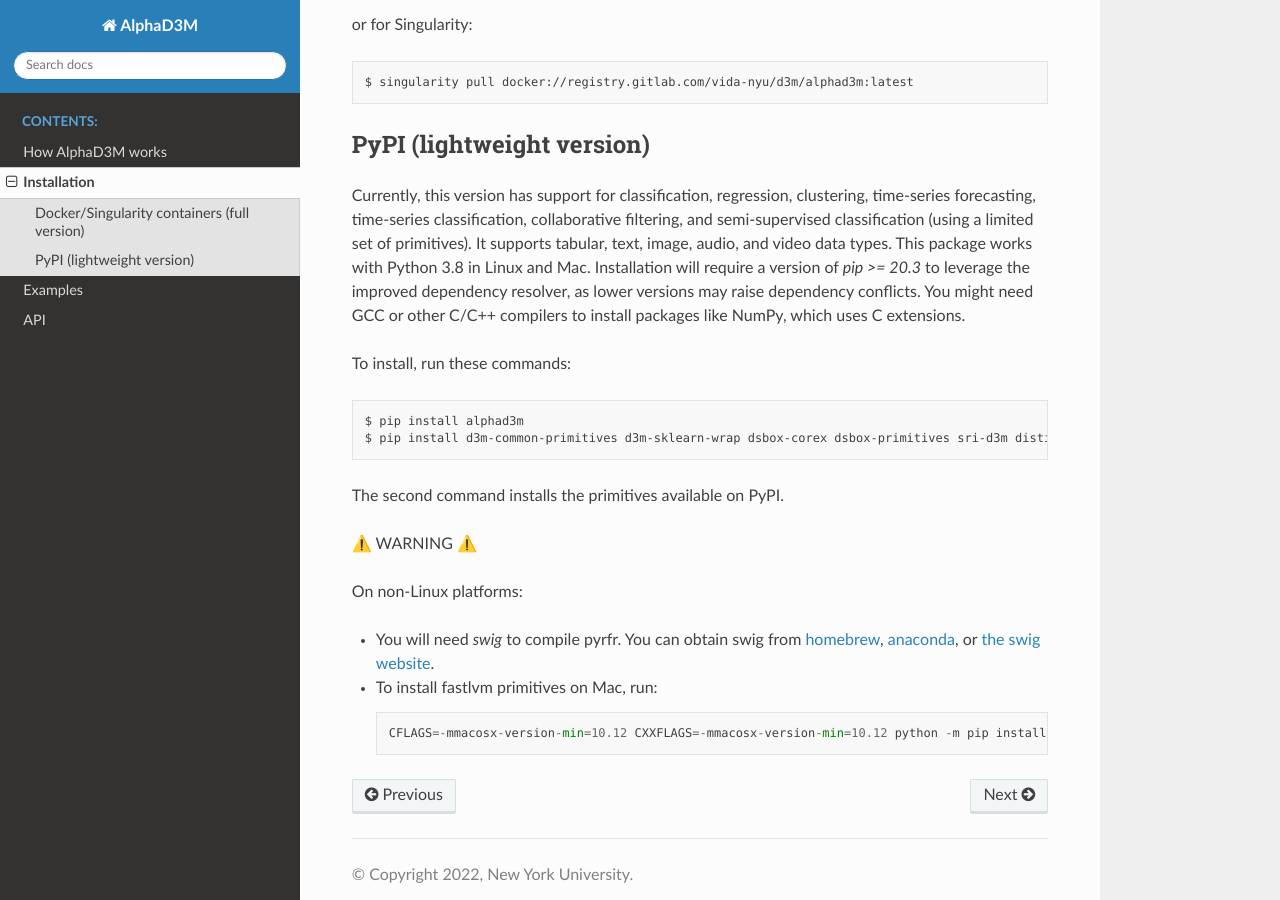
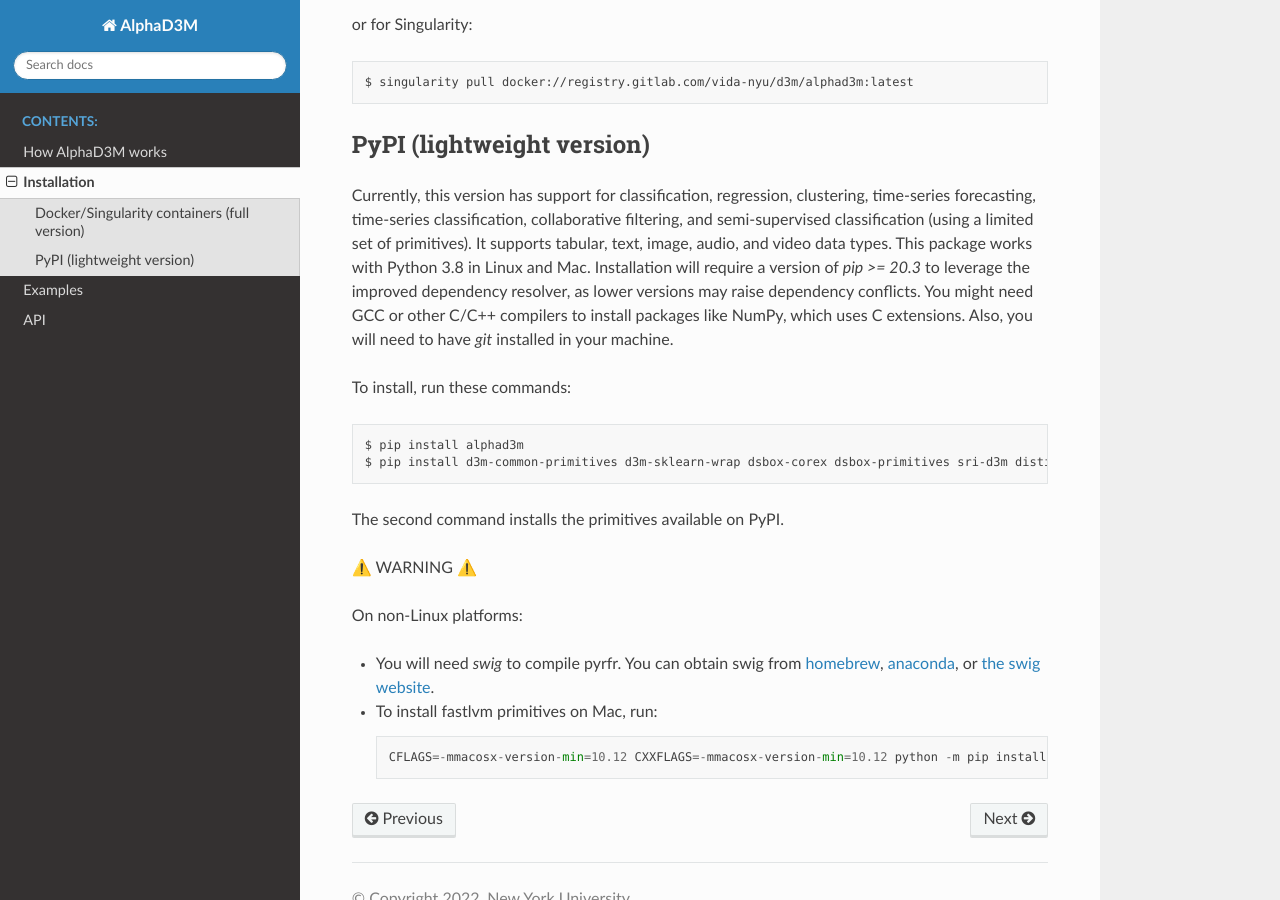
Before and after one commit to VIDA-NYU/alphad3m, a Sphinx documentation site: the page built from docs/source/installation.rst, in a window 1280 px wide and 900 px high, scrolled down 648 px. Built offline with Sphinx 7.4.7 and the Read the Docs theme 2.0.0, drawn with Linux system fonts in a browser that asks for light colours; pages that are not in the unit, such as notebooks, are missing from menus.

Commit message:
Add git as requirement

```diff
--- a/docs/source/installation.rst
+++ b/docs/source/installation.rst
@@ -36,7 +36,7 @@
 It supports tabular, text, image, audio, and video data types. This package works with Python 3.8 in Linux and Mac.
 Installation will require a version of `pip >= 20.3` to leverage the improved dependency resolver, as lower versions may
 raise dependency conflicts. You might need GCC or other C/C++ compilers to install packages like NumPy, which uses C
-extensions.
+extensions. Also, you will need to have `git` installed in your machine.
 
 To install, run these commands:
 
```
